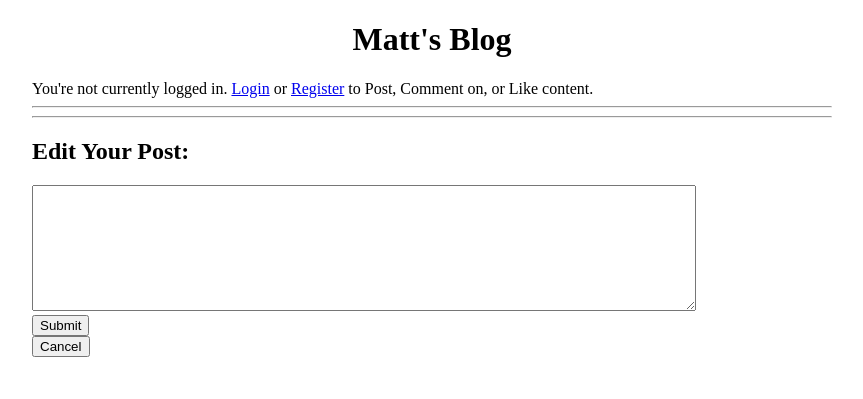
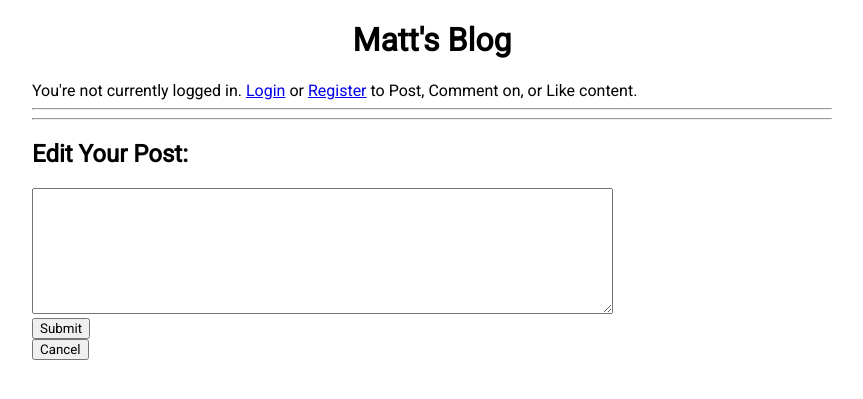
Before and after one commit to GreenGiraffe1/Multi-User-Blog, a Python web app: template myapp/templates/edit.html in a window 1280 px wide. Shown: the top 399 px of the page, without its empty margins (208-1071 px from the left). Run offline with Jinja, Linux system fonts and the light colour scheme; the template is opened without the code that fills it, so the values that code supplies are empty.

Commit message:
Change font for entire web app to Roboto

```diff
--- a/myapp/templates/base.html
+++ b/myapp/templates/base.html
@@ -7,6 +7,7 @@
         <meta name="viewport" content="width=device-width, initial-scale=1 ">
         <meta http-equiv="X-UA-Compatible" content="IE=edge">
         <!-- <link rel="stylesheet" href="/static/bootstrap.min.css"> -->
+        <link href="https://fonts.googleapis.com/css?family=Roboto" rel="stylesheet">
         <link rel="stylesheet" href="/static/main.css">
     </head>
     <body>
--- a/static/main.css
+++ b/static/main.css
@@ -1,3 +1,6 @@
+* {
+    font-family: 'Roboto', sans-serif;
+}
 body {
     margin: 0 auto;
     max-width: 800px;
```
